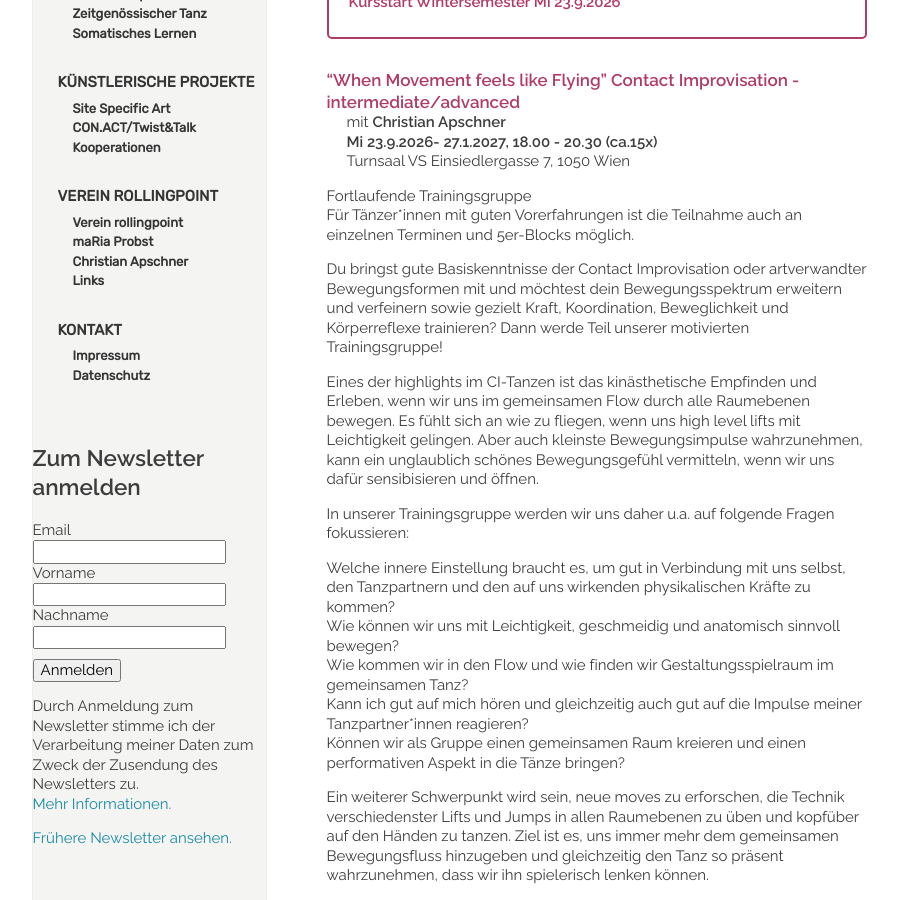
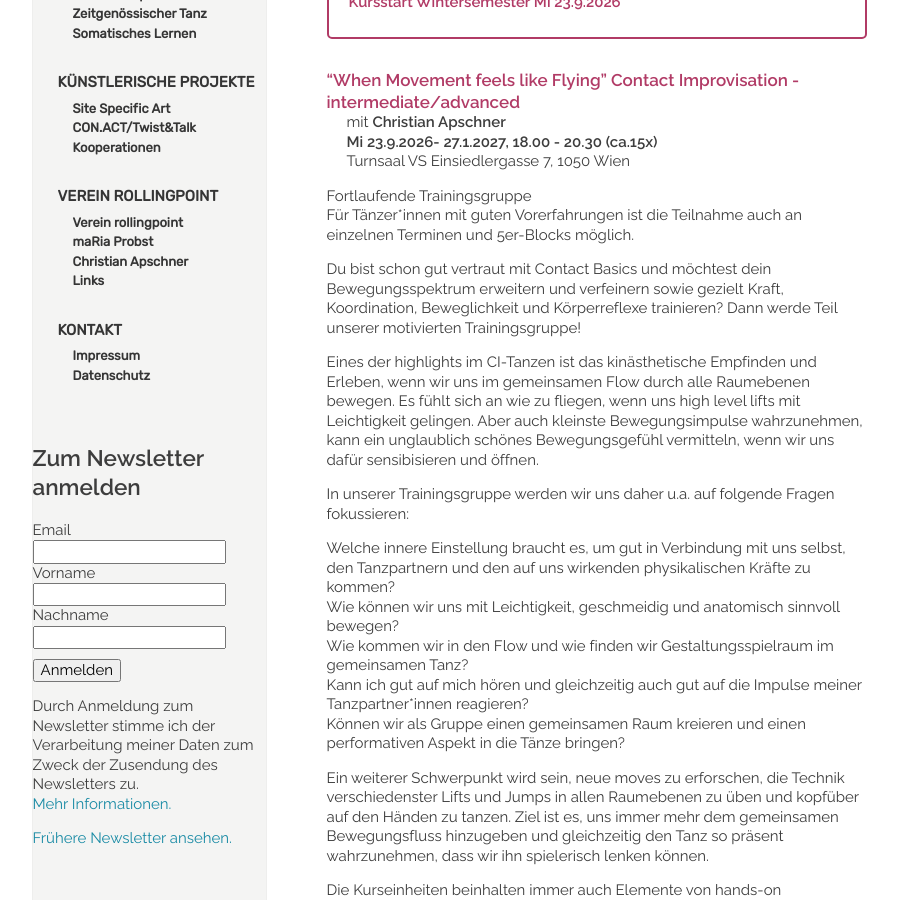
Before and after one commit to manulari/rollingpointat, a Jekyll site: the page built from _pages_de/contactadv.md, in a window 1280 px wide and 900 px high, scrolled down 617 px. Shown: the whole window, without its empty margins (152-1050 px from the left). Built offline with Jekyll 4.4.1, drawn with Linux system fonts in a browser that asks for light colours; comment, search, counter and statistics services are not loaded.

Commit message:
Update page (de) “contactadv”

```diff
--- a/_pages_de/contactadv.md
+++ b/_pages_de/contactadv.md
@@ -19,7 +19,7 @@ Turnsaal VS Einsiedlergasse 7, 1050 Wien
 Fortlaufende Trainingsgruppe\
 Für Tänzer*innen mit guten Vorerfahrungen ist die Teilnahme auch an einzelnen Terminen und 5er-Blocks möglich.
 
-Du bringst gute Basiskenntnisse der Contact Improvisation oder artverwandter Bewegungsformen mit und möchtest dein Bewegungsspektrum erweitern und verfeinern sowie gezielt Kraft, Koordination, Beweglichkeit und Körperreflexe trainieren? Dann werde Teil unserer motivierten Trainingsgruppe!
+Du bist schon gut vertraut mit Contact Basics und möchtest dein Bewegungsspektrum erweitern und verfeinern sowie gezielt Kraft, Koordination, Beweglichkeit und Körperreflexe trainieren? Dann werde Teil unserer motivierten Trainingsgruppe!
 
 Eines der highlights im CI-Tanzen ist das kinästhetische Empfinden und Erleben, wenn wir uns im gemeinsamen Flow durch alle Raumebenen bewegen. Es fühlt sich an wie zu fliegen, wenn uns high level lifts mit Leichtigkeit gelingen. Aber auch kleinste Bewegungsimpulse wahrzunehmen, kann ein unglaublich schönes Bewegungsgefühl vermitteln, wenn wir uns dafür sensibisieren und öffnen.
 
```
